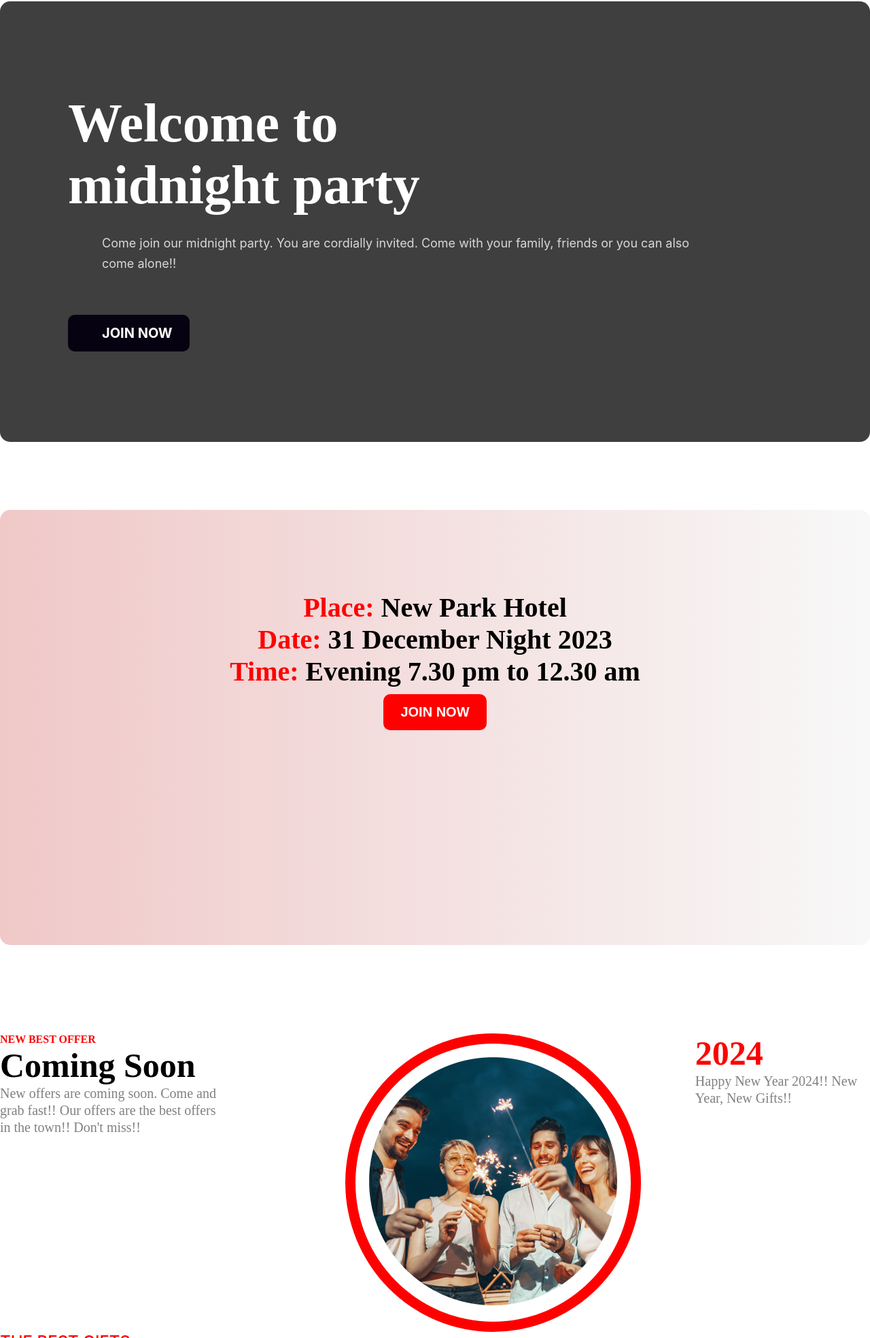
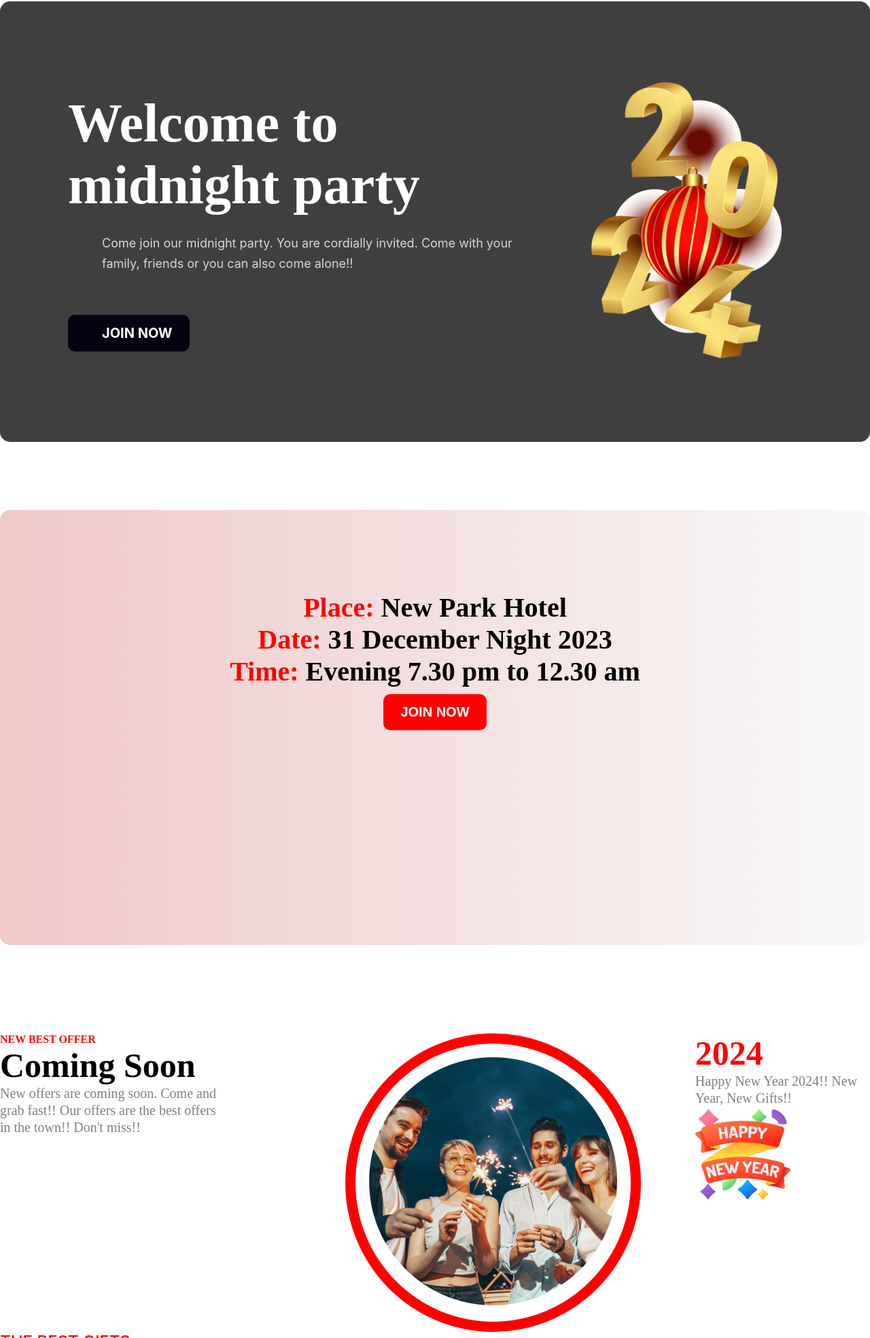
Before and after one commit to Afroja0/reset-assignment-1, a plain HTML site: page index.html in a window 1280 px wide. Shown: the part 1620-3588 px from the top of the page at 68% size. Drawn offline with Linux system fonts and the light colour scheme; the site is published under a folder, as on GitHub Pages, so addresses that start at the root find nothing.

Commit message:
remove bad slash before folder name

```diff
--- a/index.html
+++ b/index.html
@@ -35,7 +35,7 @@
                  <button class="btn-primary">JOIN NOW</button>
             </div>
             <div class="party-img">
-                <img src="/images/Group70.png" alt="">
+                <img src="images/Group70.png" alt="">
             </div>
         </div>
           <!-- program -->
@@ -55,12 +55,12 @@
                 <p>New offers are coming soon. Come and grab fast!! Our offers are the best offers in the town!! Don't miss!!</p>
             </div>
             <div class="coming-img">
-                <img src="./images/Ellipse1.png" alt="offer">
+                <img src="images/Ellipse1.png" alt="offer">
             </div>
             <div class="coming-content">
                 <h1> 2024 </h1>
                 <p>Happy New Year 2024!! New Year, New Gifts!!</p>
-                <img src="/images/Group96.png" alt="">
+                <img src="images/Group96.png" alt="">
             </div>
         </div>
          <!-- portfolio -->
```
